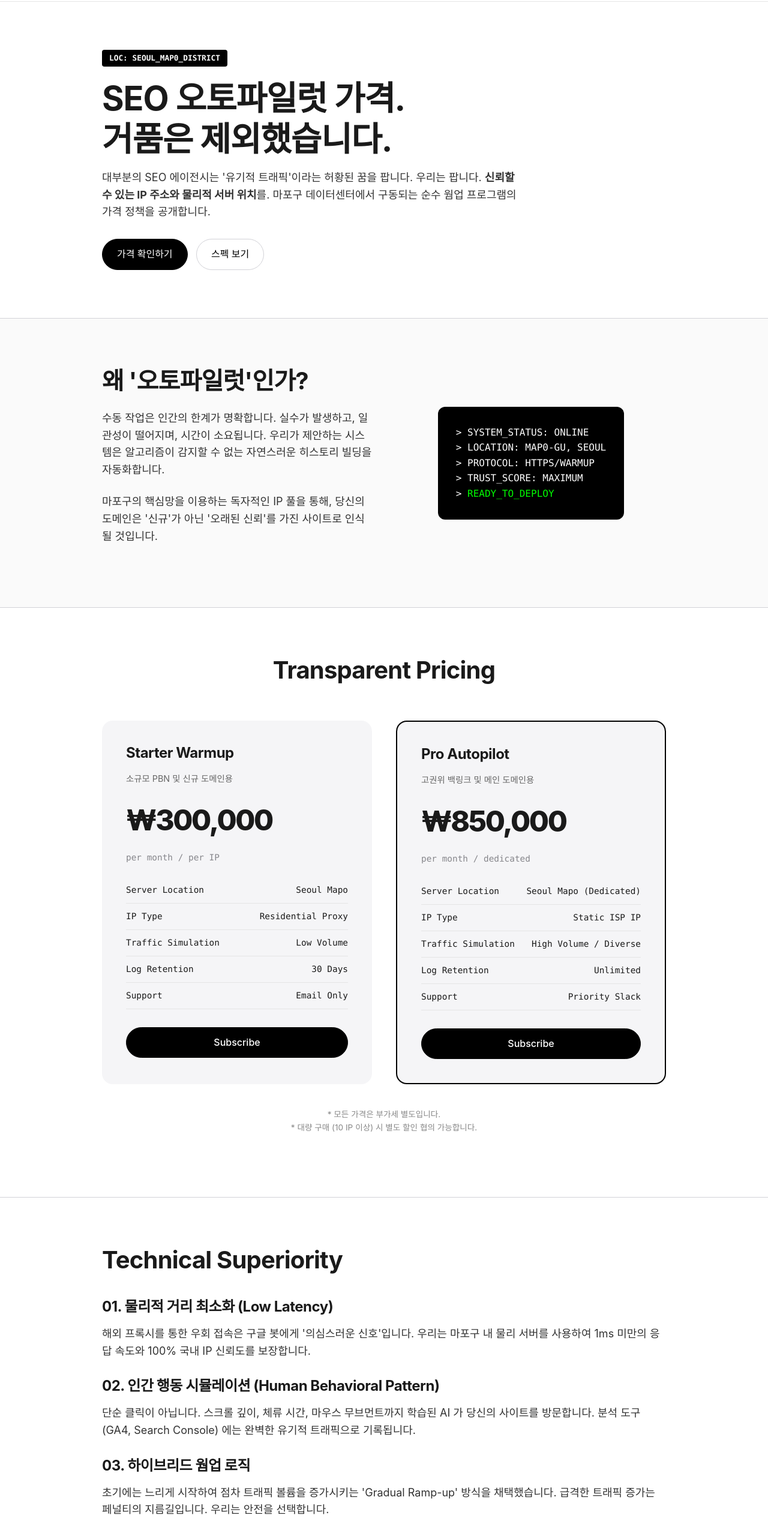
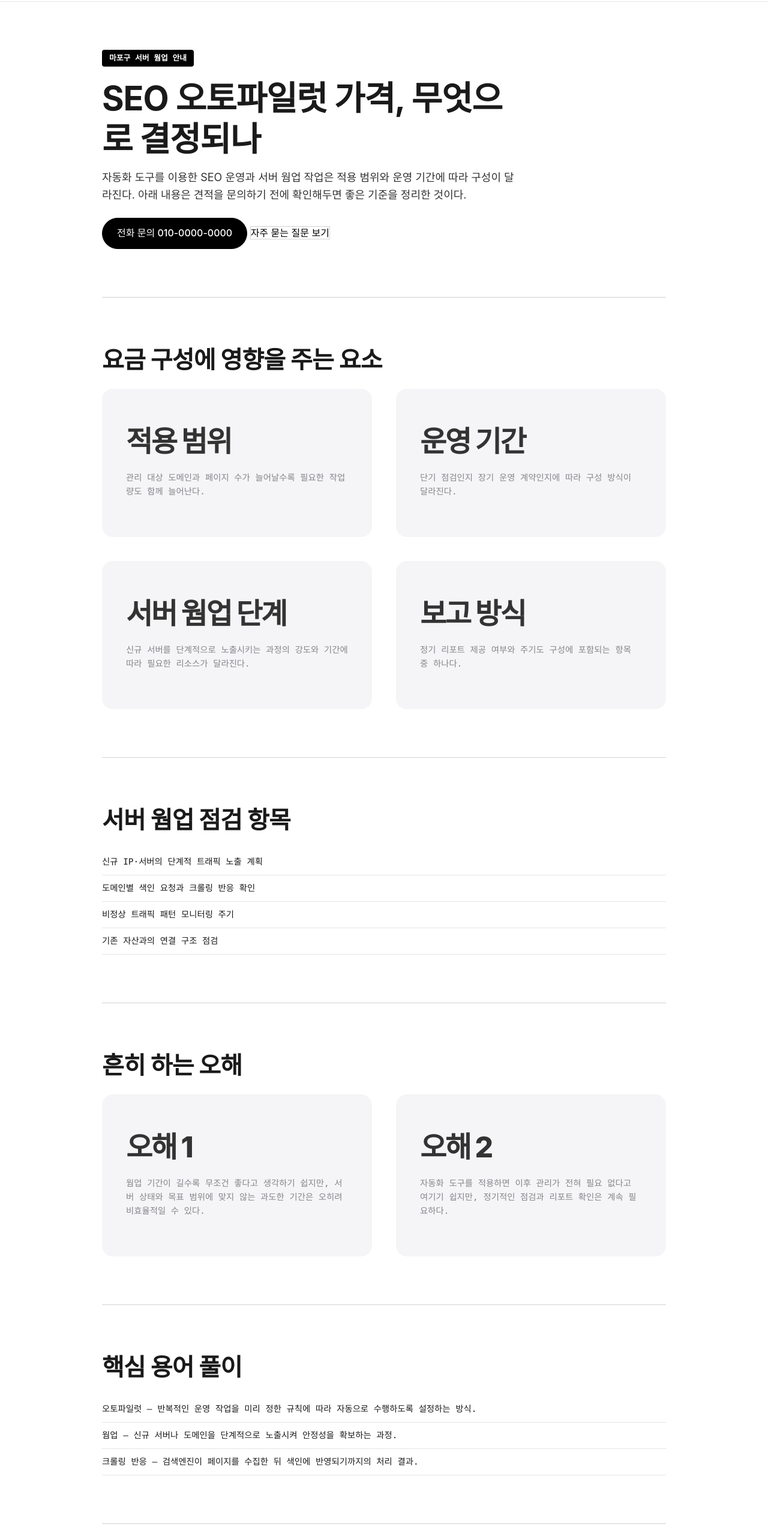
Before and after one commit to dydrkrtks7-cmd/bp-sf-t3-1779642675702-083, a plain HTML site: page about.html in a window 1280 px wide. Shown: the part 60-2620 px from the top of the page at 60% size. Drawn offline with Linux system fonts and the light colour scheme.

Commit message:
deploy: garbage-free snapshot 2026-07-28T06:20:24.204Z

```diff
--- a/about.html
+++ b/about.html
@@ -159,150 +159,97 @@
         </div>
     </header>
 
-    <main>
-        <!-- Hero Section -->
+<main class="container">
   <section class="section">
-            <div class="container">
-                <span class="location-badge">LOC: SEOUL_MAP0_DISTRICT</span>
-                <h1>SEO 오토파일럿 가격.<br>거품은 제외했습니다.</h1>
-                <p class="hero-text">
-                    대부분의 SEO 에이전시는 '유기적 트래픽'이라는 허황된 꿈을 팝니다.
-                    우리는 팝니다. <strong>신뢰할 수 있는 IP 주소와 물리적 서버 위치</strong>를.
-                    마포구 데이터센터에서 구동되는 순수 웜업 프로그램의 가격 정책을 공개합니다.
-                </p>
-                <div style="margin-top: 30px;">
-                    <a href="#pricing" class="btn">가격 확인하기</a>
-                    <a href="#specs" class="btn btn-outline" style="margin-left: 10px;">스펙 보기</a>
+    <span class="location-badge">마포구 서버 웜업 안내</span>
+    <div class="hero-text">
+      <h1>SEO 오토파일럿 가격, 무엇으로 결정되나</h1>
+      <p>자동화 도구를 이용한 SEO 운영과 서버 웜업 작업은 적용 범위와 운영 기간에 따라 구성이 달라진다. 아래 내용은 견적을 문의하기 전에 확인해두면 좋은 기준을 정리한 것이다.</p>
+      <a class="btn" href="tel:010-0000-0000">전화 문의 010-0000-0000</a>
+      <a class="btn-outline" href="#faq-083">자주 묻는 질문 보기</a>
+    </div>
+  </section>
+
+  <section class="section">
+    <h2>요금 구성에 영향을 주는 요소</h2>
+    <div class="grid-2">
+      <div class="card">
+        <p class="price-tag">적용 범위</p>
+        <p class="price-sub">관리 대상 도메인과 페이지 수가 늘어날수록 필요한 작업량도 함께 늘어난다.</p>
+      </div>
+      <div class="card">
+        <p class="price-tag">운영 기간</p>
+        <p class="price-sub">단기 점검인지 장기 운영 계약인지에 따라 구성 방식이 달라진다.</p>
+      </div>
+      <div class="card">
+        <p class="price-tag">서버 웜업 단계</p>
+        <p class="price-sub">신규 서버를 단계적으로 노출시키는 과정의 강도와 기간에 따라 필요한 리소스가 달라진다.</p>
+      </div>
+      <div class="card">
+        <p class="price-tag">보고 방식</p>
+        <p class="price-sub">정기 리포트 제공 여부와 주기도 구성에 포함되는 항목 중 하나다.</p>
       </div>
     </div>
   </section>
 
-        <!-- Concept Section -->
-        <section class="section" style="background-color: #fafafa;">
-            <div class="container">
+  <section class="section">
+    <h2>서버 웜업 점검 항목</h2>
+    <ul class="spec-list">
+      <li>신규 IP·서버의 단계적 트래픽 노출 계획</li>
+      <li>도메인별 색인 요청과 크롤링 반응 확인</li>
+      <li>비정상 트래픽 패턴 모니터링 주기</li>
+      <li>기존 자산과의 연결 구조 점검</li>
+    </ul>
+  </section>
+
+  <section class="section">
+    <h2>흔히 하는 오해</h2>
     <div class="grid-2">
-                    <div>
-                        <h2>왜 '오토파일럿'인가?</h2>
-                        <p>
-                            수동 작업은 인간의 한계가 명확합니다. 실수가 발생하고, 일관성이 떨어지며, 시간이 소요됩니다.
-                            우리가 제안하는 시스템은 알고리즘이 감지할 수 없는 자연스러운 히스토리 빌딩을 자동화합니다.
-                        </p>
-                        <p>
-                            마포구의 핵심망을 이용하는 독자적인 IP 풀을 통해, 당신의 도메인은 '신규'가 아닌 '오래된 신뢰'를 가진 사이트로 인식될 것입니다.
-                        </p>
+      <div class="card">
+        <p class="price-tag">오해 1</p>
+        <p class="price-sub">웜업 기간이 길수록 무조건 좋다고 생각하기 쉽지만, 서버 상태와 목표 범위에 맞지 않는 과도한 기간은 오히려 비효율적일 수 있다.</p>
       </div>
-                    <div style="display: flex; align-items: center; justify-content: center;">
-                        <div style="background: #000; color: #fff; padding: 30px; border-radius: 12px; font-family: var(--font-mono);">
-                            > SYSTEM_STATUS: ONLINE<br>
-                            > LOCATION: MAP0-GU, SEOUL<br>
-                            > PROTOCOL: HTTPS/WARMUP<br>
-                            > TRUST_SCORE: MAXIMUM<br>
-                            > <span style="color: #0f0;">READY_TO_DEPLOY</span>
+      <div class="card">
+        <p class="price-tag">오해 2</p>
+        <p class="price-sub">자동화 도구를 적용하면 이후 관리가 전혀 필요 없다고 여기기 쉽지만, 정기적인 점검과 리포트 확인은 계속 필요하다.</p>
       </div>
     </div>
   </section>
 
-        <!-- Pricing Section -->
-        <section class="section" id="pricing">
-            <div class="container">
-                <h2 style="text-align: center; margin-bottom: 60px;">Transparent Pricing</h2>
-                <div class="grid-2">
-                    <!-- Plan 1 -->
-                    <div class="card">
-                        <h3>Starter Warmup</h3>
-                        <p style="font-size: 0.9rem; color: #666; margin-bottom: 20px;">소규모 PBN 및 신규 도메인용</p>
-                        <span class="price-tag">₩300,000</span>
-                        <span class="price-sub">per month / per IP</span>
+  <section class="section">
+    <h2>핵심 용어 풀이</h2>
     <ul class="spec-list">
-                            <li><span>Server Location</span> <span>Seoul Mapo</span></li>
-                            <li><span>IP Type</span> <span>Residential Proxy</span></li>
-                            <li><span>Traffic Simulation</span> <span>Low Volume</span></li>
-                            <li><span>Log Retention</span> <span>30 Days</span></li>
-                            <li><span>Support</span> <span>Email Only</span></li>
+      <li>오토파일럿 — 반복적인 운영 작업을 미리 정한 규칙에 따라 자동으로 수행하도록 설정하는 방식.</li>
+      <li>웜업 — 신규 서버나 도메인을 단계적으로 노출시켜 안정성을 확보하는 과정.</li>
+      <li>크롤링 반응 — 검색엔진이 페이지를 수집한 뒤 색인에 반영되기까지의 처리 결과.</li>
     </ul>
-                        <a href="#" class="btn" style="width: 100%; text-align: center; margin-top: 30px;">Subscribe</a>
+  </section>
+
+  <section class="section" id="faq-083">
+    <h2>문의 전 자주 나오는 질문</h2>
+    <div class="faq-item">
+      <p class="faq-q">가격은 어떻게 확인할 수 있나.</p>
+      <p class="faq-a">관리 범위와 기간이 사례마다 달라 정확한 견적은 문의를 통해 조건을 전달받은 뒤 안내된다.</p>
     </div>
-
-                    <!-- Plan 2 -->
-                    <div class="card" style="border: 2px solid #000;">
-                        <h3>Pro Autopilot</h3>
-                        <p style="font-size: 0.9rem; color: #666; margin-bottom: 20px;">고권위 백링크 및 메인 도메인용</p>
-                        <span class="price-tag">₩850,000</span>
-                        <span class="price-sub">per month / dedicated</span>
-                        <ul class="spec-list">
-                            <li><span>Server Location</span> <span>Seoul Mapo (Dedicated)</span></li>
-                            <li><span>IP Type</span> <span>Static ISP IP</span></li>
-                            <li><span>Traffic Simulation</span> <span>High Volume / Diverse</span></li>
-                            <li><span>Log Retention</span> <span>Unlimited</span></li>
-                            <li><span>Support</span> <span>Priority Slack</span></li>
-                        </ul>
-                        <a href="#" class="btn" style="width: 100%; text-align: center; margin-top: 30px;">Subscribe</a>
+    <div class="faq-item">
+      <p class="faq-q">서버 웜업은 얼마나 걸리나.</p>
+      <p class="faq-a">서버 상태와 목표 범위에 따라 진행 기간이 달라지므로 사전 점검 후 일정이 안내된다.</p>
     </div>
+    <div class="faq-item">
+      <p class="faq-q">마포 지역 사업장만 대상인가.</p>
+      <p class="faq-a">마포 지역을 중심으로 운영되지만 문의를 통해 지원 가능 범위를 확인할 수 있다.</p>
     </div>
-                <p style="text-align: center; margin-top: 40px; font-size: 0.85rem; color: #888;">
-                    * 모든 가격은 부가세 별도입니다.<br>
-                    * 대량 구매 (10 IP 이상) 시 별도 할인 협의 가능합니다.
-                </p>
+    <div class="faq-item">
+      <p class="faq-q">기존에 운영 중인 서버에도 적용할 수 있나.</p>
+      <p class="faq-a">이미 운영 중인 서버는 상태 점검을 먼저 진행한 뒤 적용 범위를 조정해 안내한다.</p>
+    </div>
+    <div class="faq-item">
+      <p class="faq-q">운영 중간에 범위를 변경할 수 있나.</p>
+      <p class="faq-a">범위 변경이 필요한 경우 별도 협의를 거쳐 조정할 수 있다.</p>
     </div>
   </section>
+</main>
 
-        <!-- Technical Specs -->
-        <section class="section" id="specs">
-            <div class="container">
-                <h2>Technical Superiority</h2>
-                <div style="margin-top: 40px;">
-                    <div style="margin-bottom: 30px;">
-                        <h3>01. 물리적 거리 최소화 (Low Latency)</h3>
-                        <p>
-                            해외 프록시를 통한 우회 접속은 구글 봇에게 '의심스러운 신호'입니다.
-                            우리는 마포구 내 물리 서버를 사용하여 1ms 미만의 응답 속도와 100% 국내 IP 신뢰도를 보장합니다.
-                        </p>
-                    </div>
-                    <div style="margin-bottom: 30px;">
-                        <h3>02. 인간 행동 시뮬레이션 (Human Behavioral Pattern)</h3>
-                        <p>
-                            단순 클릭이 아닙니다. 스크롤 깊이, 체류 시간, 마우스 무브먼트까지 학습된 AI 가 당신의 사이트를 방문합니다.
-                            분석 도구 (GA4, Search Console) 에는 완벽한 유기적 트래픽으로 기록됩니다.
-                        </p>
-                    </div>
-                    <div>
-                        <h3>03. 하이브리드 웜업 로직</h3>
-                        <p>
-                            초기에는 느리게 시작하여 점차 트래픽 볼륨을 증가시키는 'Gradual Ramp-up' 방식을 채택했습니다.
-                            급격한 트래픽 증가는 페널티의 지름길입니다. 우리는 안전을 선택합니다.
-                        </p>
-                    </div>
-                </div>
-            </div>
-        </section>
 
-        <!-- FAQ Section -->
-        <section class="section" style="background-color: #fafafa;">
-            <div class="container">
-                <h2>FAQ</h2>
-
-                <div class="faq-item">
-                    <div class="faq-q">Q. SEO 오토파일럿 가격이 타사 대비 비싼 이유는 무엇인가요?</div>
-                    <div class="faq-a">
-                        A. 저가형 호스팅은 공유 IP 를 사용하여 이웃 사이트의 페널티 영향을 받기 쉽습니다.
-                        우리는 마포구 독립 서버와 고정 IP 를 제공합니다. 품질과 안전성에는 비용이 따릅니다.
-                        당신의 도메인 가치를 헐값에 팔지 마십시오.
-                    </div>
-                </div>
-
-                <div class="faq-item">
-                    <div class="faq-q">Q. 서버 웜업 적용 시 페널티 위험은 없나요?</div>
-                    <div class="faq-a">
-                        A. 우리의 알고리즘은 구글의 가이드라인 내에서 '자연스러운 방문'을 시뮬레이션합니다.
-                        그러나 SEO 는 블랙박스와 같습니다. 우리는 도구를 제공할 뿐, 최종 결과에 대한 보장은 규제상 불가능합니다.
-                        다만, 수천 개의 도메인 테스트 결과 안정성은 입증되었습니다.
-                    </div>
-                </div>
-
-                <div class="faq-item">
-                    <div class="faq-q">Q. 마포구 서버를 사용하는 특별한 이유가 있나요?</div>
-                    <div class="faq-a">
-                        A. 네트워킹 허브인 마포구는 국내 가장 빠른 인터넷 망 인프라를 보유하고 있습니다.
-                        또한, 국내 타겟 SEO 에 있어 '서울 지역 IP'는 지역 기반 검색 결과 (Local SEO
 </body>
 </html>
```
Lines whose indentation alone changed are shown as unchanged.
